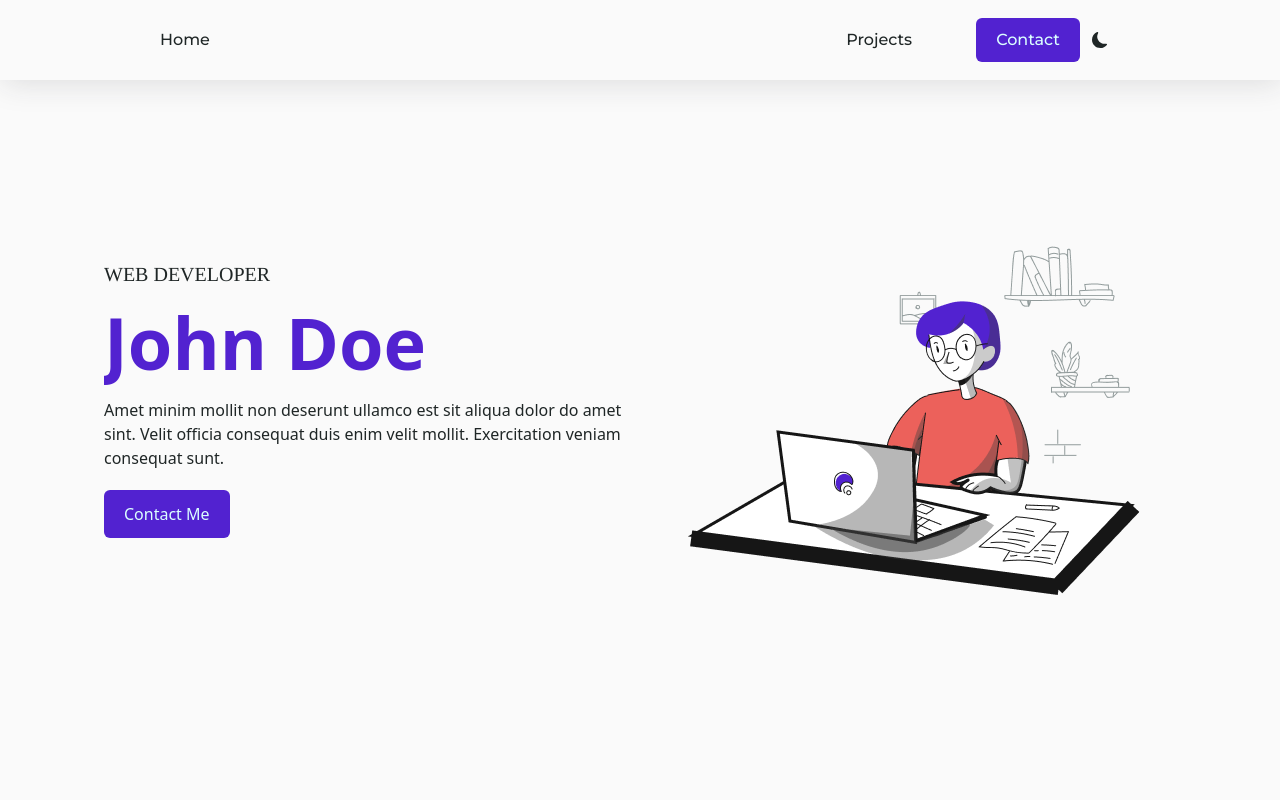
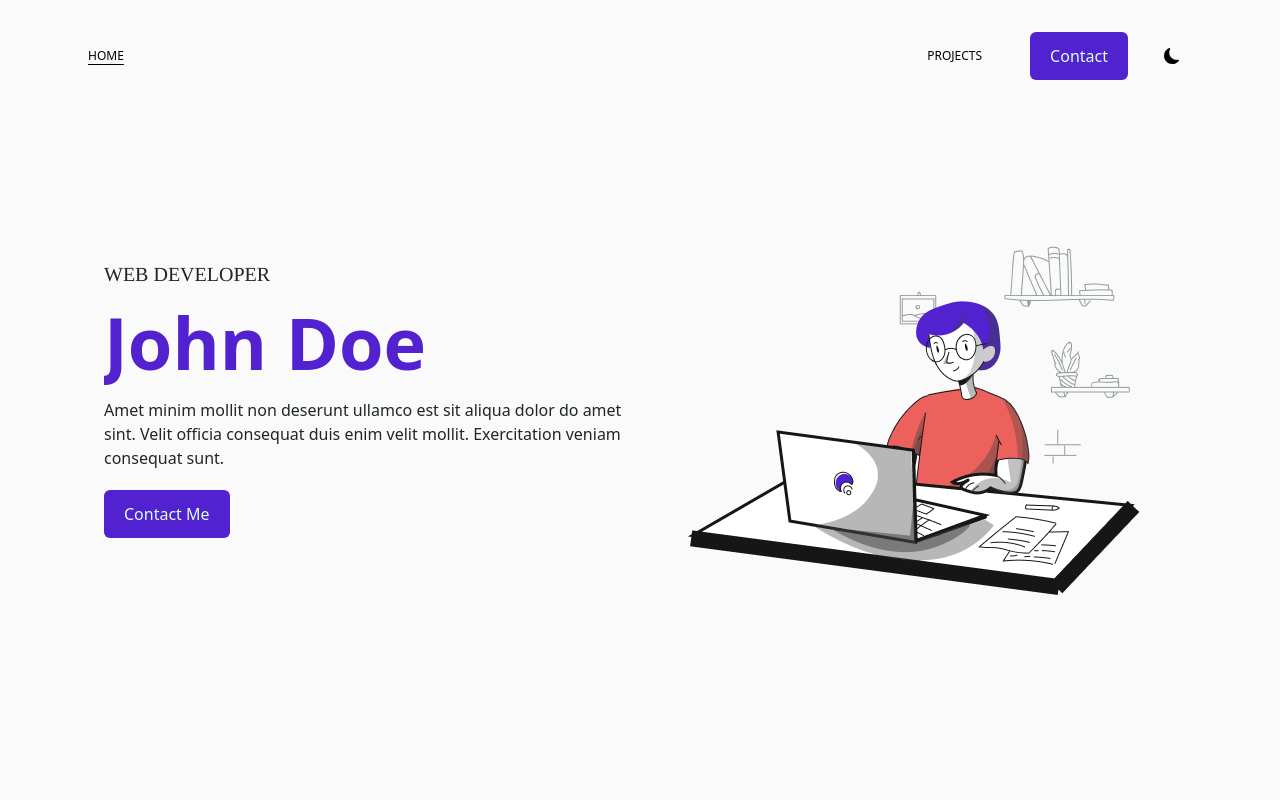
Before and after one commit to francociprian/example, a React (Create React App) app: page / in a window 1280 px wide. Shown: the top 800 px of the page. Built offline with nearby package versions, Linux system fonts and the light colour scheme.

Commit message:
Updating header and adding responsive menu

```diff
--- a/src/App.js
+++ b/src/App.js
@@ -1,16 +1,31 @@
+import React,{ useState, useEffect } from 'react';
 import './App.css';
 import { Routes, Route } from 'react-router-dom';
 
+//HEADER
 import Header from './components/Header';
+import Menu from './components/Menu';
+//PAGES
 import Home from './Pages/Home';
 import Projects from './Pages/HeroProjects';
 import Contact from './Pages/Contact';
 import NotFound from './Pages/NotFound';
 
+
 function App() {
+
+  const [menuState, setMenuState] = useState(false)
+
+  useEffect(() => {
+    menuState
+      ? document.body.classList.add("body-lock")
+      : document.body.classList.remove("body-lock")
+  }, [menuState])
+
   return (
     <>
-      <Header/>
+      <Header setMenuState={setMenuState} />
+      <Menu menuState={menuState} setMenuState={setMenuState} />
       <Routes>
         <Route path="/" element={<Home />} />
         <Route path="/projects" element={<Projects />} />
--- a/src/components/Header.js
+++ b/src/components/Header.js
@@ -1,32 +1,55 @@
-import React from 'react';
-import { Link } from 'react-router-dom';
-import ToogleTheme from './ToogleTheme';
-import Button from './Button';
+import React, { useEffect } from "react";
+import { useLocation, NavLink } from "react-router-dom";
+import Button from "./Button";
+import ToogleTheme from "./ToogleTheme";
 
-export default function Header() {
+const Header = ({ menuState, setMenuState }) => {
+  const location = useLocation()
+  useEffect(() => {
+    setMenuState(false)
+  }, [location, setMenuState])
+
   return (
-    <div className=' font-Montserrat font-medium leading-5 '>
-        <div
-            className='
-            w-full h-20 pl-40 pr-40 flex justify-between items-center fixed
-            text-textLight dark:text-textDark
-            dark:bg-[#041F31] bg-[#FAFAFA]
-            shadow-sLight dark:shadow-sDark
-            '
-        >
-            <Link to='/'>Home</Link>
-            <nav className='flex justify-end'>
-                <ul className='flex items-center gap-16'>
-                    <li>
-                        <Link  to='/projects'>Projects</Link>
-                    </li>
-                    <li>
-                        <Button name={'Contact'} to={'/contact'}/>
-                    </li>
-                </ul>
-                <ToogleTheme/>
-            </nav>
+    <header className="absolute w-full z-99 px-[88px] 768Max:px-8 text-black dark:text-[#f6f6f6]">
+      <div className="container fluid">
+        <div className="h-28 flex items-center justify-between">
+          <NavLink
+            className={
+              (navData) => navData.isActive ?
+              "text-xs ml-0 mr-12 underline underline-offset-4 decoration-1"
+                :
+              'text-xs ml-0 mr-12'}
+            to="/"
+          >
+            HOME
+          </NavLink>
+          <nav className="w-full text-center flex items-center justify-end 876Max:hidden">
+            <NavLink
+              className={
+                (navData) => navData.isActive ?
+                "text-xs ml-0 mr-12 underline underline-offset-4 decoration-1"
+                  :
+                'text-xs ml-0 mr-12'}
+              to="/projects"
+            >
+              PROJECTS
+            </NavLink>
+            <div className="ml-0 mr-6">
+                <Button name={'Contact'} to={'/contact'}/>
+            </div>
+            <ToogleTheme/>
+          </nav>
+          <div
+            onClick={() => setMenuState(!menuState)}
+            className="cursor-pointer hidden 876Max:block"
+          >
+            <span className="h-[2px] w-8 m-1 block bg-bgDark dark:bg-bgLight"></span>
+            <span className="h-[2px] w-8 m-1 block bg-bgDark dark:bg-bgLight"></span>
+          </div>
         </div>
-    </div>
+      </div>
+    </header>
   )
 }
+
+export default Header
--- /dev/null
+++ b/src/components/Menu.js
@@ -0,0 +1,94 @@
+import React from "react";
+import { NavLink } from 'react-router-dom';
+import { motion, AnimatePresence } from "framer-motion";
+import ToogleTheme from "./ToogleTheme";
+//icons
+import { BiX } from 'react-icons/bi';
+
+
+const transition = { duration: 0.8, ease: [0.6, -0.05, 0.01, 0.9] }
+
+const Menu = ({ setMenuState, menuState }) => {
+  return (
+    <>
+      <AnimatePresence>
+        {menuState && (
+          <motion.div
+            initial={{ height: 0 }}
+            animate={{ height: "100vh" }}
+            exit={{ height: 0 }}
+            transition={{ ...transition, duration: 1 }}
+            className="fixed h-full w-full z-999 overflow-hidden dark:bg-bgDark bg-bgLight"
+          >
+            <motion.div
+              initial={{ opacity: 0 }}
+              animate={{ opacity: 1 }}
+              exit={{ opacity: 0 }}
+              transition={{ duration: 1, ...transition }}
+              onClick={() => setMenuState(!menuState)}
+              className="z-1000 absolute text-textLight dark:text-textDark top-14 right-8 flex items-center uppercase text-siteVersion tracking-wider cursor-pointer"
+            >
+              CLOSE <BiX  className='h-6 w-6'/>
+            </motion.div>
+                <div className="container">
+                    <motion.div className="flex items-center justify-center h-[80vh]">
+                        <motion.ul className="text-center">
+                            <li className=" m-24 text-textLight dark:text-white relative overflow-hidden 480Max:m-16">
+                                <motion.span
+                                initial={{ y: 300, skewY: 4 }}
+                                animate={{
+                                    y: 0,
+                                    skewY: 0,
+                                }}
+                                exit={{ y: 300, skewY: 40 }}
+                                transition={{ delay: 0, ...transition }}
+                                >
+                                    <NavLink to="/" className={(navData) => navData.isActive ? "text-7xl 480Max:text-5xl capitalize mx-auto font-light underline underline-offset-4" : "text-7xl 480Max:text-5xl capitalize mx-auto font-light"}>
+                                        Home
+                                    </NavLink>
+                                </motion.span>
+                            </li>
+                            <li className=" m-24 text-textLight dark:text-white relative overflow-hidden 480Max:m-16">
+                                <motion.span
+                                initial={{ y: 300, skewY: 40 }}
+                                animate={{
+                                    y: 0,
+                                    skewY: 0,
+                                }}
+                                exit={{ y: 300, skewY: 40 }}
+                                transition={{ delay: 0.1, ...transition }}
+                                >
+                                    <NavLink to="/projects" className={(navData) => navData.isActive ? "text-7xl 480Max:text-5xl capitalize mx-auto font-light underline underline-offset-4" : "text-7xl 480Max:text-5xl capitalize mx-auto font-light"}>
+                                        Projects
+                                    </NavLink>
+                                </motion.span>
+                            </li>
+                            <li className=" m-24 text-textLight dark:text-white relative overflow-hidden 480Max:m-16">
+                                <motion.span
+                                initial={{ y: 300, skewY: 40 }}
+                                animate={{
+                                    y: 0,
+                                    skewY: 0,
+                                }}
+                                exit={{ y: 300, skewY: 40 }}
+                                transition={{ delay: 0.2, ...transition }}
+                                >
+                                    <NavLink to='/contact' className={(navData) => navData.isActive ? "text-7xl 480Max:text-5xl capitalize mx-auto font-light underline underline-offset-4" : "text-7xl 480Max:text-5xl capitalize mx-auto font-light"}>
+                                        Contact
+                                    </NavLink>
+                                </motion.span>
+                            </li>
+                        </motion.ul>
+                    </motion.div>
+                    <div className="flex justify-end mr-8">
+                        <ToogleTheme />
+                    </div>
+                </div>
+            </motion.div>
+        )}
+      </AnimatePresence>
+    </>
+  )
+}
+
+export default Menu
--- a/src/components/ToogleTheme.js
+++ b/src/components/ToogleTheme.js
@@ -7,7 +7,7 @@ function ToogleTheme() {
     const { theme, setTheme } = useContext(ThemeContext)
   return (
     <button
-        className="py-4 px-3 text-0.75rem font-thin"
+        className="py-4 px-3 text-xs font-thin text-black dark:text-[#f6f6f6]"
         onClick={()=>setTheme(theme === 'dark' ? 'light' : 'dark')}
     >
       {theme === 'dark' ? <BsFillBrightnessHighFill className='h-5 w-5' /> : <BsMoonFill  className='h-4 w-4'/>}
--- a/tailwind.config.js
+++ b/tailwind.config.js
@@ -18,6 +18,23 @@ module.exports = {
         sLight: '2px 2px 32px rgba(40, 38, 44, 0.15)',
         sDark: '2px 4px 16px 0px rgba(10,77,121,0.2)',
       },
+      screens: {
+        '480Max': {'max':'480px'},
+        '680Max': {'max':'680px'},
+        '768Max': {'max': '768px'},
+        '876Max': {'max': '876px'},
+        '1024Max': {'max': '1024px'},
+        '1216Max': {'max': '1216px'},
+        '1280Max': {'max': '1280px'},
+        '1480Max': {'max': '1480px'},
+        '1600Max': {'max': '1600px'},
+        'sm': '640px',
+        'md': '768px',
+        'lg': '1024px',
+        'xl': '1280px',
+        '2xl': '1440px',
+        '3xl': '1600px',
+      }
     },
   },
   plugins: [],
```
